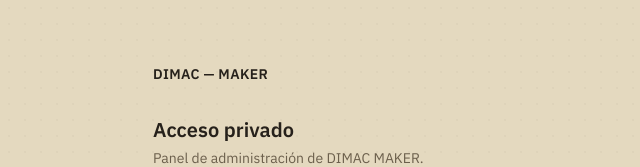
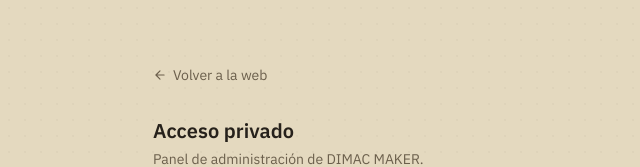
Before and after one commit to carlabetwhis32-arch/dimac-maker-neo, a Next.js app: page /admin/login in a window 1280 px wide. Shown: the top 167 px of the page, without its empty margins (319-959 px from the left). Built offline with nearby package versions, Linux system fonts and the light colour scheme.

Commit message:
Fix: logout a home, enlace volver en login, allowedDevOrigins para IP de red local

```diff
--- a/next.config.js
+++ b/next.config.js
@@ -5,8 +5,18 @@
  * como base64 dentro de la base de datos (ver src/lib/uploads.js) y se
  * muestran con <img> normal, así que no hace falta configurar next/image
  * ni declarar dominios remotos.
+ *
+ * allowedDevOrigins: solo afecta a "npm run dev" (desarrollo local). Por
+ * defecto, Next.js bloquea las conexiones de recarga en caliente (HMR)
+ * cuando se abre la web desde una IP de red local (ej. para probarla en
+ * el móvil) en vez de "localhost", y eso puede impedir que funcione el
+ * JavaScript de la página. Lo normal es usar siempre localhost:3000; esto
+ * es solo una red de seguridad por si se abre desde otra IP de la misma
+ * red WiFi.
  */
 /** @type {import('next').NextConfig} */
-const nextConfig = {};
+const nextConfig = {
+  allowedDevOrigins: ["192.168.1.40", "localhost"],
+};
 
 module.exports = nextConfig;
--- a/src/app/admin/login/actions.js
+++ b/src/app/admin/login/actions.js
@@ -48,5 +48,5 @@
 export async function logoutAction() {
   const cookieStore = await cookies();
   cookieStore.delete(SESSION_COOKIE_NAME);
-  redirect("/admin/login");
+  redirect("/");
 }
--- a/src/app/admin/login/page.js
+++ b/src/app/admin/login/page.js
@@ -1,3 +1,4 @@
+import Link from "next/link";
 import { loginAction } from "./actions";
 
 export const metadata = { title: "Acceso privado — DIMAC MAKER" };
@@ -10,9 +11,12 @@
 
   return (
     <div className="max-w-sm mx-auto py-16 px-6">
-      <p className="text-sm tracking-wide font-semibold text-ink mb-8">
-        DIMAC — MAKER
-      </p>
+      <Link href="/" className="inline-flex items-center gap-1.5 text-sm text-muted hover:text-ink mb-8">
+        <svg width="14" height="14" viewBox="0 0 24 24" fill="none" stroke="currentColor" strokeWidth="2" strokeLinecap="round" strokeLinejoin="round">
+          <path d="M19 12H5M12 19l-7-7 7-7" />
+        </svg>
+        Volver a la web
+      </Link>
       <h1 className="text-xl font-semibold text-ink mb-1">Acceso privado</h1>
       <p className="text-sm text-muted mb-6">
         Panel de administración de DIMAC MAKER.
```
